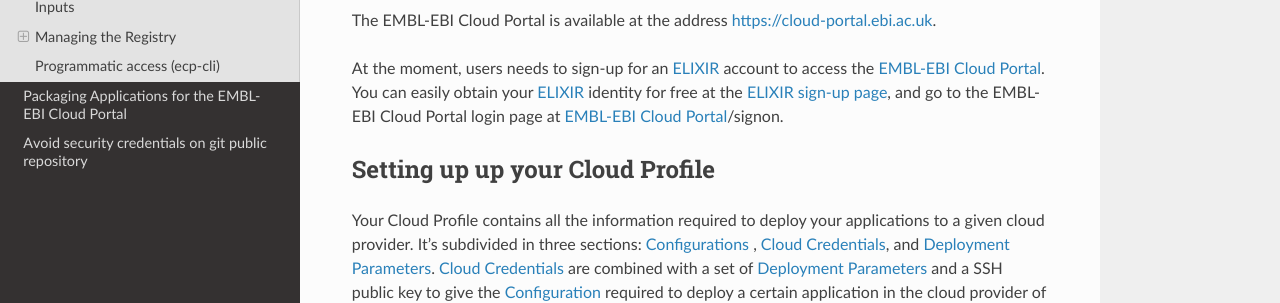
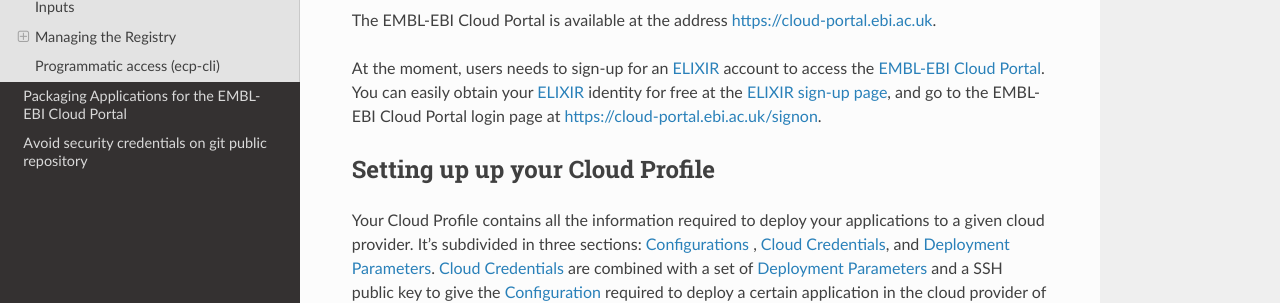
Before and after one commit to isabella232/cloud-portal-documentation, a Sphinx documentation site: the page built from docs/source/using_the_portal.rst, in a window 1280 px wide and 900 px high. Shown: the part 279-582 px from the top of the window. Built offline with Sphinx 7.4.7 and the Read the Docs theme 2.0.0, drawn with Linux system fonts in a browser that asks for light colours; some of the changed lines change nothing that is shown.

Commit message:
Update using_the_portal.rst

```diff
--- a/docs/source/using_the_portal.rst
+++ b/docs/source/using_the_portal.rst
@@ -11,7 +11,7 @@
 The |project_name| is available at the address https://cloud-portal.ebi.ac.uk.
 
 At the moment, users needs to sign-up for an |elixir| account to access the |portal_link|. You can easily obtain your |elixir| identity for free at the
-`ELIXIR sign-up page <https://www.elixir-europe.org/register>`_, and go to the |project_name| login page at |portal_link|/signon.
+`ELIXIR sign-up page <https://www.elixir-europe.org/register>`_, and go to the |project_name| login page at https://cloud-portal.ebi.ac.uk/signon.
 
 .. _`Cloud Profile`:
 
@@ -22,7 +22,7 @@
 `Deployment Parameters`_. `Cloud Credentials`_ are combined with a set of `Deployment Parameters`_ and a SSH public key to give the `Configuration`_ required to deploy a certain
 application in the cloud provider of choice.
 
-You can access your current `Cloud Profile`_ `here <|portal_link|/profile>`__ (You need to `log-in <|portal_link|/welcome/login>`_ first!)
+You can access your current `Cloud Profile`_ `here <https://cloud-portal.ebi.ac.uk/profile>`__ (You need to `log-in <|https://cloud-portal.ebi.ac.uk/signon>`_ first!)
 
 .. _cloud-credentials:
 
@@ -209,7 +209,7 @@
 https://github.com/EMBL-EBI-TSI/cpa-instance
 
 Starting from the |project_name| Home:
-- Click `Application Repository <|portal_link|/repository>`_ in
+- Click `Application Repository <https://cloud-portal.ebi.ac.uk/repository>`_ in
 the menu on the left-hand side;
 - Click on the ``+`` button;
 - Enter the ``URL`` of the git repository;
```
